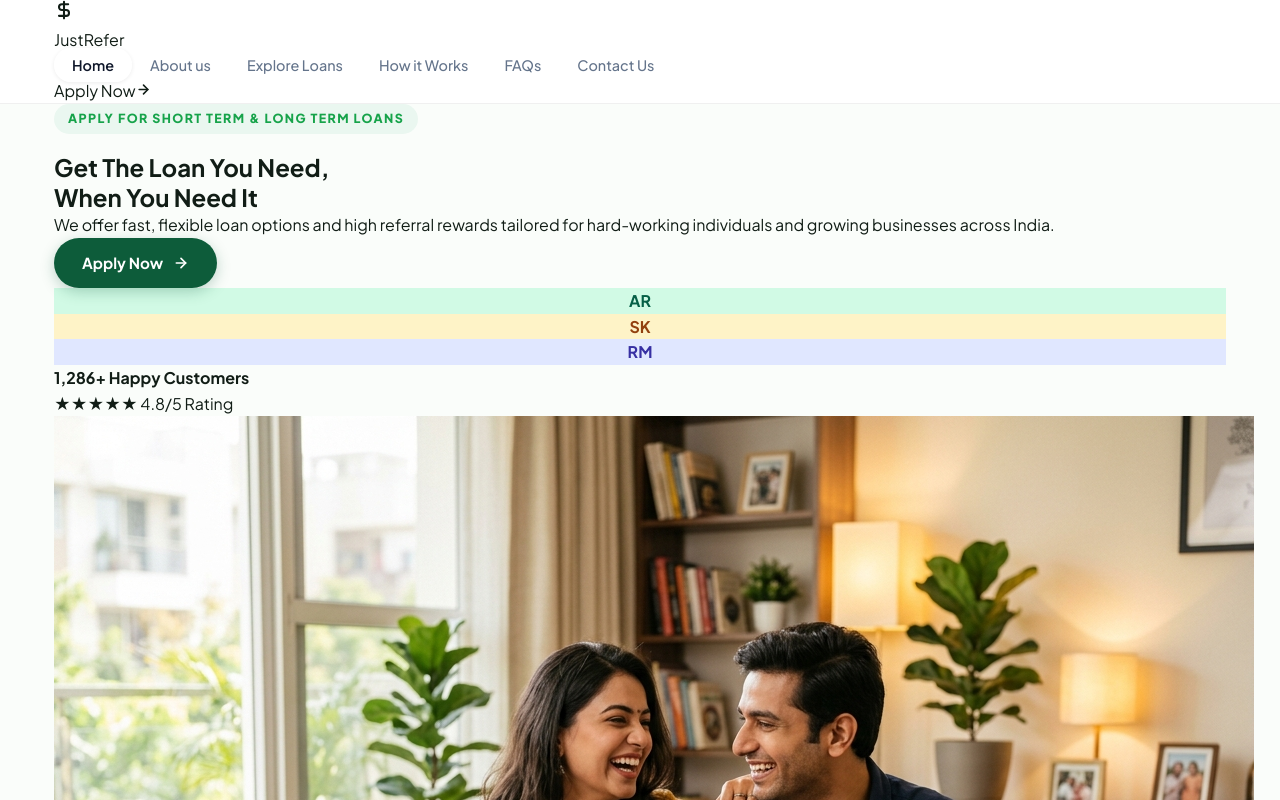
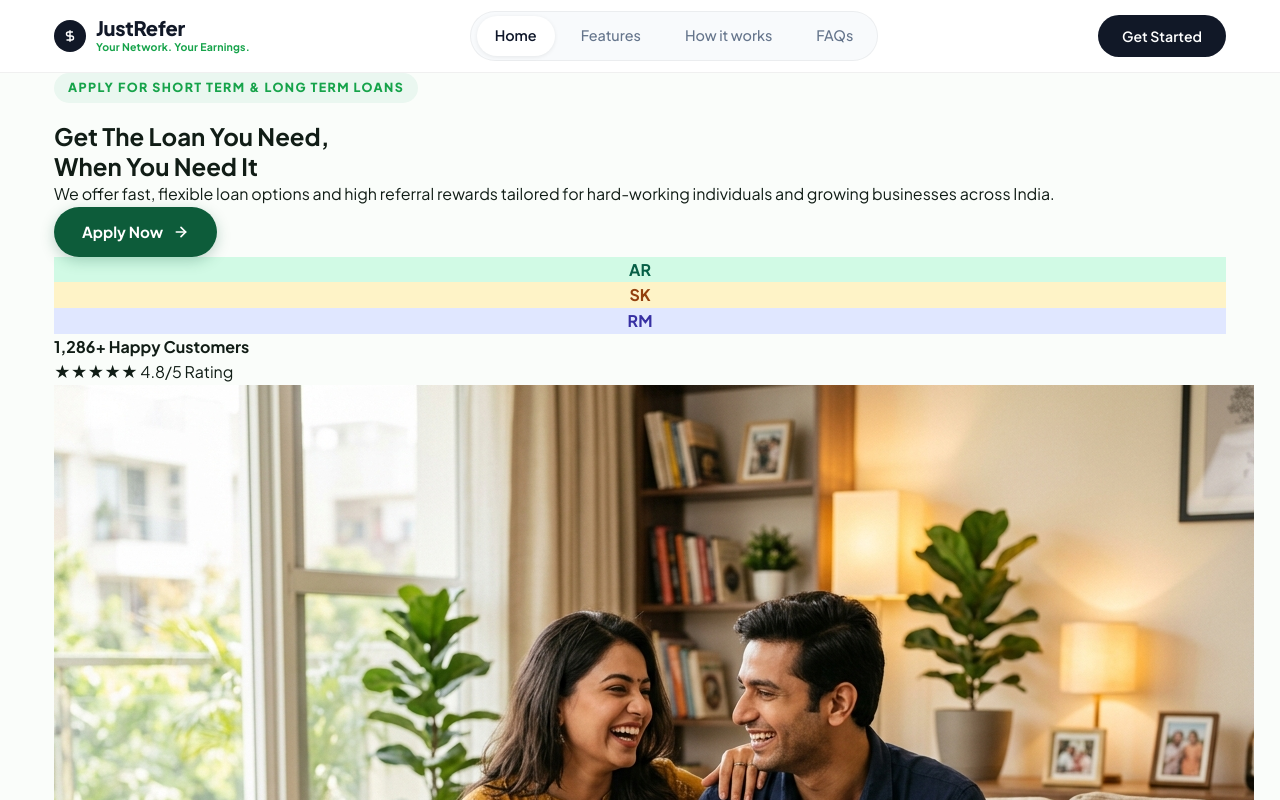
Before and after one commit to adityars07/Just-Refer, a React (Vite) app: page / in a window 1280 px wide. Shown: the top 800 px of the page. Built offline with nearby package versions, Linux system fonts and the light colour scheme.

Commit message:
Update src/components/Header.tsx

```diff
--- a/src/components/Header.tsx
+++ b/src/components/Header.tsx
@@ -2,47 +2,36 @@ import { useState, useEffect } from 'react'
 
 const Header = () => {
   const [scrolled, setScrolled] = useState(false)
-  const [mobileMenuOpen, setMobileMenuOpen] = useState(false)
 
   useEffect(() => {
-    const handleScroll = () => setScrolled(window.scrollY > 40)
-    window.addEventListener('scroll', handleScroll)
-    return () => window.removeEventListener('scroll', handleScroll)
+    const onScroll = () => setScrolled(window.scrollY > 30)
+    window.addEventListener('scroll', onScroll)
+    return () => window.removeEventListener('scroll', onScroll)
   }, [])
 
   return (
-    <header className={`site-header ${scrolled ? 'scrolled' : ''}`}>
-      <div className="container header-container">
-        {/* Brand Logo */}
-        <a href="#" className="brand-logo">
-          <div className="brand-icon">
-            <svg width="20" height="20" viewBox="0 0 24 24" fill="none" stroke="currentColor" strokeWidth="2.5" strokeLinecap="round" strokeLinejoin="round">
+    <header className="site-header" style={scrolled ? { boxShadow: '0 2px 12px rgba(0,0,0,0.04)' } : undefined}>
+      <div className="container header-inner">
+        <a href="#" className="brand">
+          <div className="brand-dot">
+            <svg width="14" height="14" viewBox="0 0 24 24" fill="none" stroke="currentColor" strokeWidth="2.5">
               <path d="M12 2v20M17 5H9.5a3.5 3.5 0 0 0 0 7h5a3.5 3.5 0 0 1 0 7H6"/>
             </svg>
           </div>
-          <div>Just<span>Refer</span></div>
+          <div className="brand-text-block">
+            <span className="brand-name">JustRefer</span>
+            <span className="brand-tagline">Your Network. Your Earnings.</span>
+          </div>
         </a>
 
-        {/* Center Nav Links */}
-        <nav className="nav-menu">
+        <nav className="nav-links">
           <a href="#hero" className="nav-link active">Home</a>
-          <a href="#about" className="nav-link">About us</a>
-          <a href="#services" className="nav-link">Explore Loans</a>
-          <a href="#how-it-works" className="nav-link">How it Works</a>
+          <a href="#benefits" className="nav-link">Features</a>
+          <a href="#how-it-works" className="nav-link">How it works</a>
           <a href="#faq" className="nav-link">FAQs</a>
-          <a href="#contact" className="nav-link">Contact Us</a>
         </nav>
 
-        {/* Right Action */}
-        <div className="header-actions">
-          <a href="#calculator" className="btn-nav-apply">
-            Apply Now
-            <svg width="15" height="15" viewBox="0 0 24 24" fill="none" stroke="currentColor" strokeWidth="2.5" strokeLinecap="round" strokeLinejoin="round">
-              <line x1="5" y1="12" x2="19" y2="12"></line>
-              <polyline points="12 5 19 12 12 19"></polyline>
-            </svg>
-          </a>
-        </div>
+        <a href="#plans" className="btn-dark">Get Started</a>
       </div>
     </header>
   )
```
